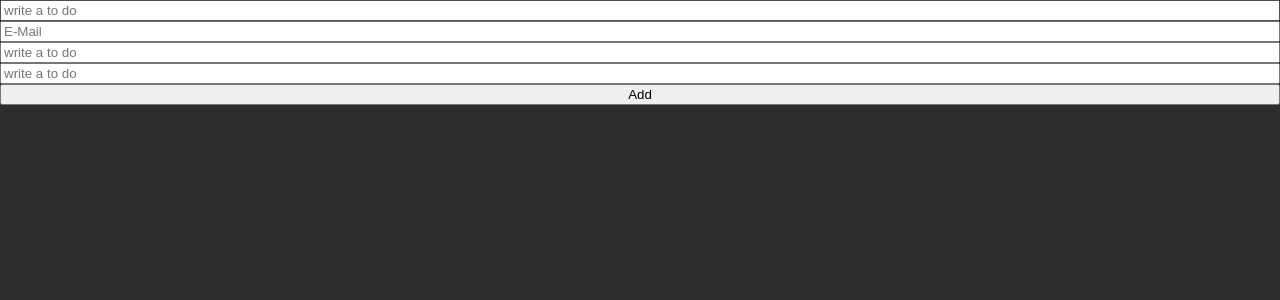
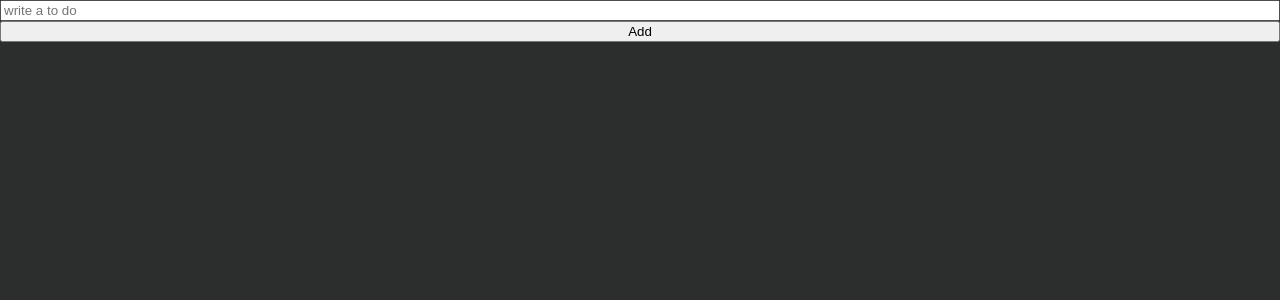
Before and after one commit to hyungjun-tech01/my-app, a React (Create React App) app: page / in a window 1280 px wide. Shown: the top 300 px of the page. Built offline with nearby package versions, Linux system fonts and the light colour scheme.

Commit message:
error 사용자 처리

```diff
--- a/src/App.tsx
+++ b/src/App.tsx
@@ -3,7 +3,6 @@ import { useState } from 'react';
 import { ReactQueryDevtools } from 'react-query/devtools';
 import { createGlobalStyle, ThemeProvider } from 'styled-components';
 import { darkTheme, lightTheme } from './theme';
-import {useRecoilValue} from "recoil";
 import ToDoList from "./ToDoList";
 
 // reset style
--- a/src/ToDoList.tsx
+++ b/src/ToDoList.tsx
@@ -1,62 +1,18 @@
 import React, { useState } from "react";
 import {useForm} from "react-hook-form";
 
-// function ToDoList(){
-//     input tag 안에 value 값이 들어오는 것을 감지 하고 써줌 .
-//     event:React.FormEvent<HTMLInputElement> 를 써줌 (이걸 어떻게 알지?? )
-//     const [toDo, setToDo] = useState("");
-//     const changeValue = (event:React.FormEvent<HTMLInputElement>)=>{
-//         const {
-//             currentTarget:{value}
-//         } = event;
-//         setValue(event.currentTarget.value);
-//         setToDo(value);
-//         setToDoError("");
-//     }
-//     toDo Error 처리
-//     const [toDoError, setToDoError] = useState("");
-//     form을 submit 할 때 동작 value 값을 console에 출력
-//     const onSubmit = (event:React.FormEvent<HTMLFormElement>)=>{
-//         event.preventDefault();
-//         if(toDo.length < 10){
-//             return setToDoError("toDo should be longer!");
-//         }
-//         console.log(toDo);
-//     }
-//     return (
-//         <div>
-//             <form onSubmit = {onSubmit}>
-//                 <input onChange={changeValue} value = {toDo} placeholder = "write a to do"/>
-//                 <button>Add</button>
-//                 <span>{toDoError === "" ? "" : toDoError}</span>
-//             </form>
-//         </div>
-
-//     );
-// }
 interface IForm{
     toDo:string,
-    email:string,
-    password1:string,
-    password2:string,
 }
 function ToDoList(){
     //register : onchange value 등을 , onclur, onclick 등을 지원
-    const {register, handleSubmit, formState:{errors}, setError} = useForm<IForm>();
+    const {register, handleSubmit, formState:{errors}, setValue} = useForm<IForm>();
 
     //onValid엣 사용자 정의 message 추가
     const onValid = (data:IForm)=>{
-        // if password1 과 password2가 같지 않을때
-        if( data.password1 !== data.password2){
-            setError(
-                "password2",
-                {message:"Password are not the same"},
-                {shouldFocus: true},
-            );
-        }
         console.log("data", data);
+        setValue("toDo","");
     }
-    console.log(errors);
 
     // style 을 세로로
     return (
@@ -69,36 +25,8 @@ function ToDoList(){
                     }
                 })} placeholder = "write a to do"/>
                 <span>
-                    {
-                        errors?.toDo?.message
-                    }
+                    { errors?.toDo?.message }
                 </span>
-                <input  {...register("email", {
-                    required:"email is required." ,
-                    pattern: {
-                        value:/^[A-Za-z0-9._%+-]+@naver.com$/,
-                        message:"Only naver.com emails allowed"
-                    }
-                    })} placeholder = "E-Mail"/>
-                <span>
-                    {
-                        errors?.email?.message
-                    }
-                </span>
-                <input  {...register("password1", {required:"To do is required.",
-                    minLength:{
-                        value: 5,
-                        message:"your password is too short."
-                    }
-                })} placeholder = "write a to do"/>
-                <span> {errors?.password1?.message}</span>
-                <input  {...register("password2", {required:"To do is required.",
-                    minLength:{
-                        value: 5,
-                        message:"your password is too short."
-                    }
-                })} placeholder = "write a to do"/>
-                <span> {errors?.password2?.message}</span>
                 <button>Add</button>
             </form>
         </div>
```
